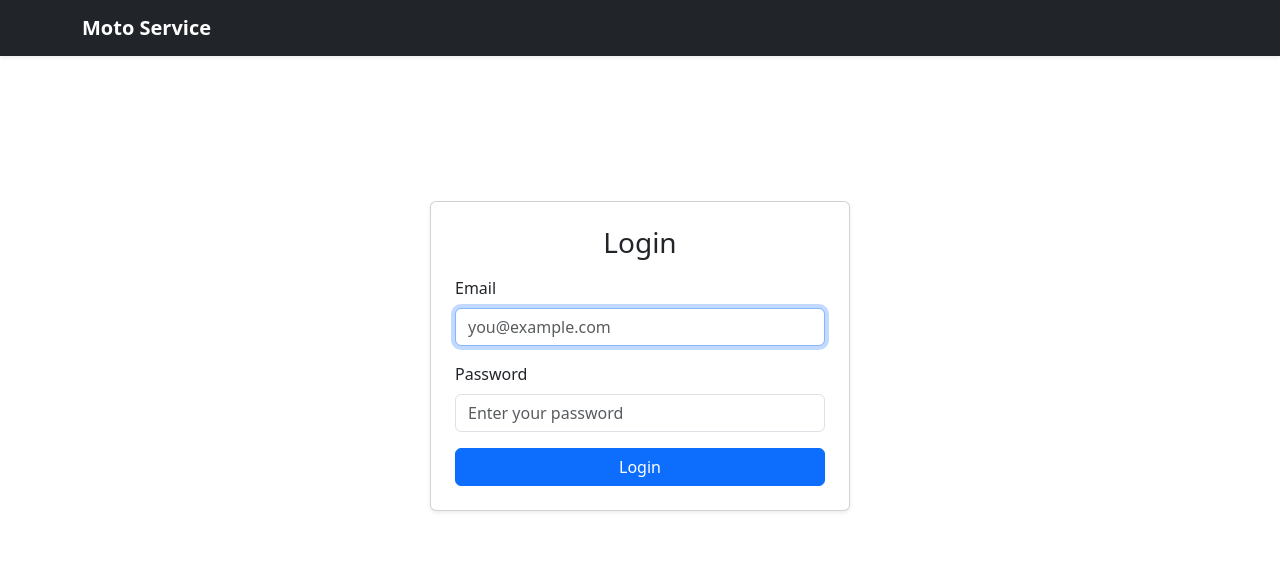
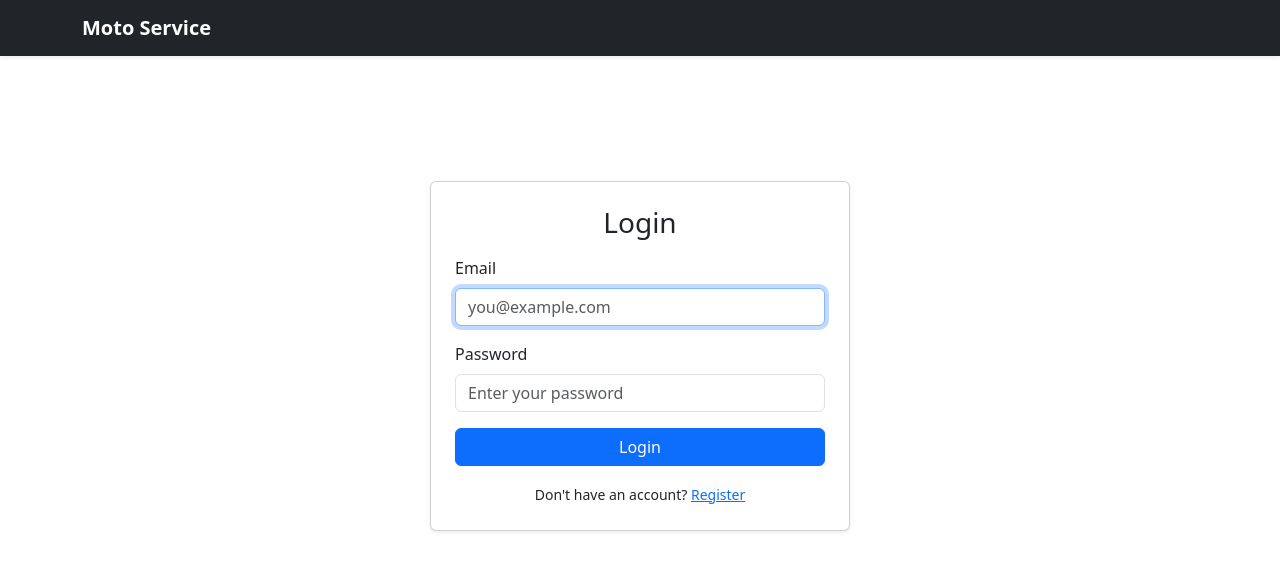
Before and after one commit to jayachandran-student/bike-service-frontend, a React (Create React App) app: page /login in a window 1280 px wide. Shown: the top 570 px of the page. Built offline with nearby package versions, Linux system fonts and the light colour scheme; no server answers.

Commit message:
chore(ui): redirect authenticated users from auth pages and add links between login/register

```diff
--- a/src/pages/Login.js
+++ b/src/pages/Login.js
@@ -1,13 +1,18 @@
-import React, { useState } from "react";
-import { useNavigate } from "react-router-dom";
+import React, { useEffect, useState } from "react";
+import { Link, useNavigate } from "react-router-dom";
 import { useAuth } from "../context/AuthContext";
 
 const Login = () => {
-  const { login } = useAuth();
+  const { login, user } = useAuth();
   const [email, setEmail] = useState("");
   const [password, setPassword] = useState("");
   const [message, setMessage] = useState("");
   const navigate = useNavigate();
+
+  // Redirect already-authenticated users to dashboard
+  useEffect(() => {
+    if (user) navigate("/dashboard");
+  }, [user, navigate]);
 
   const handleSubmit = async (e) => {
     e.preventDefault();
@@ -60,6 +65,12 @@ const Login = () => {
           <button type="submit" className="btn btn-primary w-100">
             Login
           </button>
+
+          <div className="mt-3 text-center">
+            <small>
+              Don't have an account? <Link to="/register">Register</Link>
+            </small>
+          </div>
         </form>
       </div>
     </div>
--- a/src/pages/Register.js
+++ b/src/pages/Register.js
@@ -1,9 +1,9 @@
-import React, { useState } from "react";
-import { useNavigate } from "react-router-dom";
+import React, { useEffect, useState } from "react";
+import { Link, useNavigate } from "react-router-dom";
 import { useAuth } from "../context/AuthContext";
 
 function Register() {
-  const { register } = useAuth();
+  const { register, user } = useAuth();
   const [formData, setFormData] = useState({
     name: "",
     email: "",
@@ -13,6 +13,11 @@ function Register() {
 
   const [message, setMessage] = useState("");
   const navigate = useNavigate();
+
+  // Redirect already-authenticated users to dashboard
+  useEffect(() => {
+    if (user) navigate("/dashboard");
+  }, [user, navigate]);
 
   const handleChange = (e) => {
     setFormData(prev => ({ ...prev, [e.target.name]: e.target.value }));
@@ -97,6 +102,12 @@ function Register() {
           <button type="submit" className="btn btn-success w-100">
             Register
           </button>
+
+          <div className="mt-3 text-center">
+            <small>
+              Already have an account? <Link to="/login">Login</Link>
+            </small>
+          </div>
         </form>
       </div>
     </div>
```
